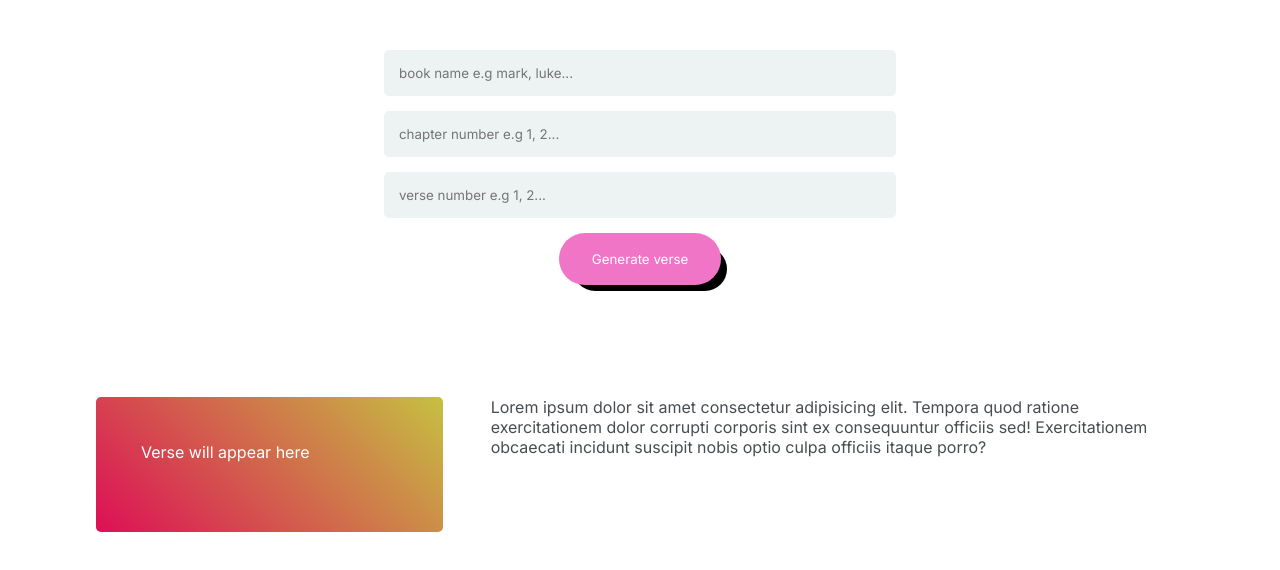
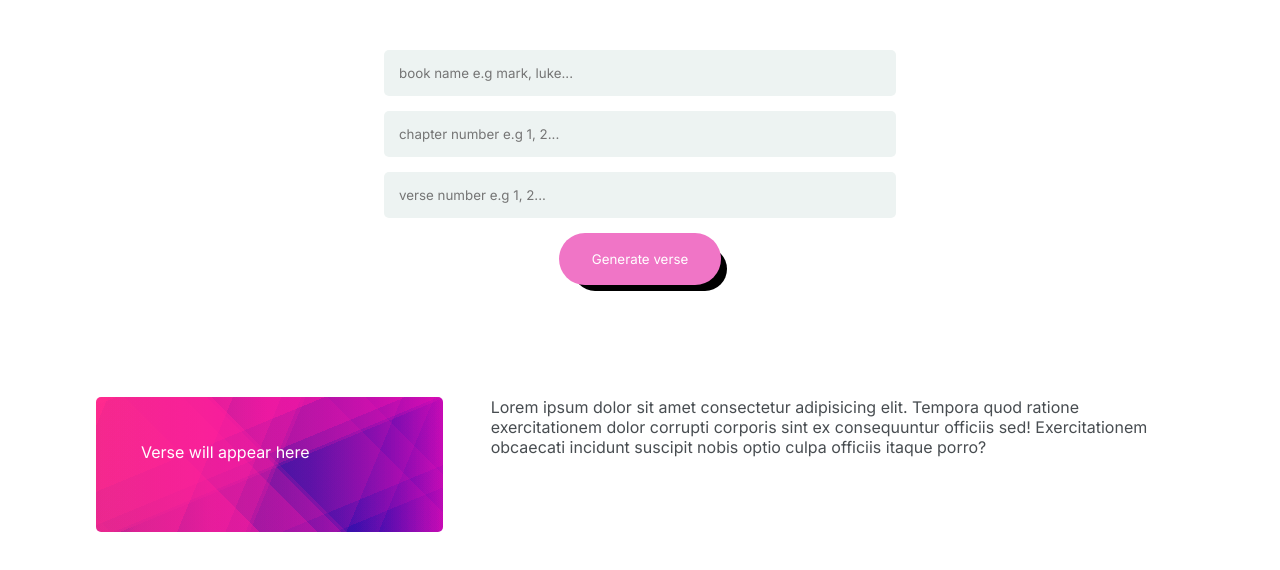
Before and after one commit to abrusu-collins/bibly, a React (Create React App) app: page /app in a window 1280 px wide. Shown: the top 570 px of the page. Built offline with nearby package versions, Linux system fonts and the light colour scheme; a web font is replaced by a local one.

Commit message:
woooooooooooooooooow

```diff
--- a/src/scss/app page/_dataandediting.scss
+++ b/src/scss/app page/_dataandediting.scss
@@ -8,7 +8,7 @@
 
     & .data {
         & .versediv{
-            background-image: linear-gradient(45deg, rgb(221, 15, 86),rgb(198, 192, 66));
+            background-image: linear-gradient(112.5deg, rgb(250, 109, 130) 0%, rgb(250, 109, 130) 3%,rgb(219, 107, 130) 3%, rgb(219, 107, 130) 34%,rgb(187, 104, 131) 34%, rgb(187, 104, 131) 46%,rgb(156, 102, 131) 46%, rgb(156, 102, 131) 51%,rgb(124, 99, 132) 51%, rgb(124, 99, 132) 52%,rgb(93, 97, 132) 52%, rgb(93, 97, 132) 76%,rgb(61, 94, 133) 76%, rgb(61, 94, 133) 84%,rgb(30, 92, 133) 84%, rgb(30, 92, 133) 100%),linear-gradient(157.5deg, rgb(250, 109, 130) 0%, rgb(250, 109, 130) 3%,rgb(219, 107, 130) 3%, rgb(219, 107, 130) 34%,rgb(187, 104, 131) 34%, rgb(187, 104, 131) 46%,rgb(156, 102, 131) 46%, rgb(156, 102, 131) 51%,rgb(124, 99, 132) 51%, rgb(124, 99, 132) 52%,rgb(93, 97, 132) 52%, rgb(93, 97, 132) 76%,rgb(61, 94, 133) 76%, rgb(61, 94, 133) 84%,rgb(30, 92, 133) 84%, rgb(30, 92, 133) 100%),linear-gradient(45deg, rgb(250, 109, 130) 0%, rgb(250, 109, 130) 3%,rgb(219, 107, 130) 3%, rgb(219, 107, 130) 34%,rgb(187, 104, 131) 34%, rgb(187, 104, 131) 46%,rgb(156, 102, 131) 46%, rgb(156, 102, 131) 51%,rgb(124, 99, 132) 51%, rgb(124, 99, 132) 52%,rgb(93, 97, 132) 52%, rgb(93, 97, 132) 76%,rgb(61, 94, 133) 76%, rgb(61, 94, 133) 84%,rgb(30, 92, 133) 84%, rgb(30, 92, 133) 100%),linear-gradient(90deg, rgb(71, 69, 135),rgb(241, 26, 171)); background-blend-mode:overlay,overlay,overlay,normal;
             padding: 45px;
             text-align: center;
             border-radius: 5px;
--- a/src/styles/index.css
+++ b/src/styles/index.css
@@ -188,7 +188,8 @@ form button:hover {
   margin: 100px auto;
 }
 .dataandediting .data .versediv {
-  background-image: linear-gradient(45deg, rgb(221, 15, 86), rgb(198, 192, 66));
+  background-image: linear-gradient(112.5deg, rgb(250, 109, 130) 0%, rgb(250, 109, 130) 3%, rgb(219, 107, 130) 3%, rgb(219, 107, 130) 34%, rgb(187, 104, 131) 34%, rgb(187, 104, 131) 46%, rgb(156, 102, 131) 46%, rgb(156, 102, 131) 51%, rgb(124, 99, 132) 51%, rgb(124, 99, 132) 52%, rgb(93, 97, 132) 52%, rgb(93, 97, 132) 76%, rgb(61, 94, 133) 76%, rgb(61, 94, 133) 84%, rgb(30, 92, 133) 84%, rgb(30, 92, 133) 100%), linear-gradient(157.5deg, rgb(250, 109, 130) 0%, rgb(250, 109, 130) 3%, rgb(219, 107, 130) 3%, rgb(219, 107, 130) 34%, rgb(187, 104, 131) 34%, rgb(187, 104, 131) 46%, rgb(156, 102, 131) 46%, rgb(156, 102, 131) 51%, rgb(124, 99, 132) 51%, rgb(124, 99, 132) 52%, rgb(93, 97, 132) 52%, rgb(93, 97, 132) 76%, rgb(61, 94, 133) 76%, rgb(61, 94, 133) 84%, rgb(30, 92, 133) 84%, rgb(30, 92, 133) 100%), linear-gradient(45deg, rgb(250, 109, 130) 0%, rgb(250, 109, 130) 3%, rgb(219, 107, 130) 3%, rgb(219, 107, 130) 34%, rgb(187, 104, 131) 34%, rgb(187, 104, 131) 46%, rgb(156, 102, 131) 46%, rgb(156, 102, 131) 51%, rgb(124, 99, 132) 51%, rgb(124, 99, 132) 52%, rgb(93, 97, 132) 52%, rgb(93, 97, 132) 76%, rgb(61, 94, 133) 76%, rgb(61, 94, 133) 84%, rgb(30, 92, 133) 84%, rgb(30, 92, 133) 100%), linear-gradient(90deg, rgb(71, 69, 135), rgb(241, 26, 171));
+  background-blend-mode: overlay, overlay, overlay, normal;
   padding: 45px;
   text-align: center;
   border-radius: 5px;
```
